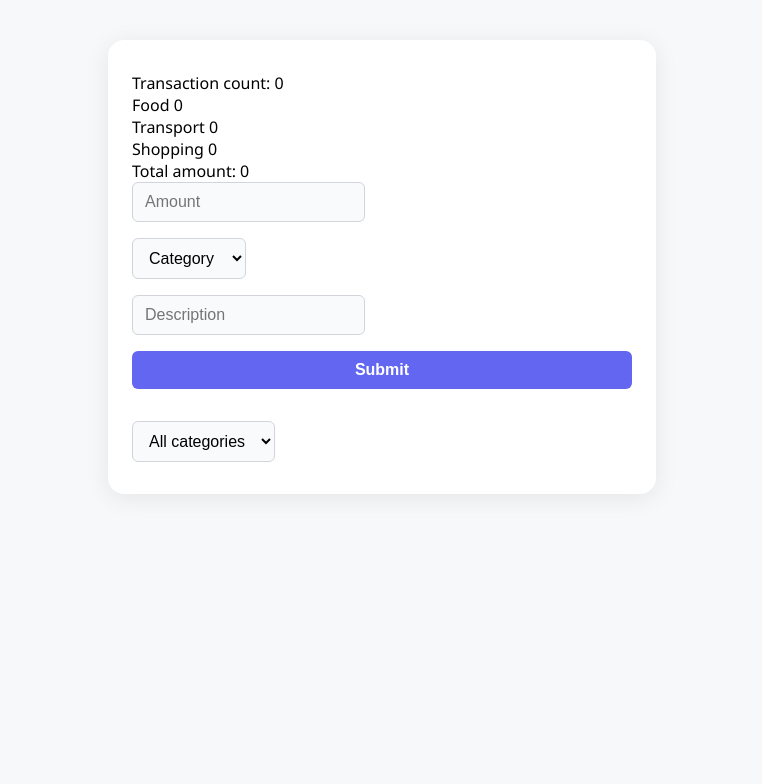
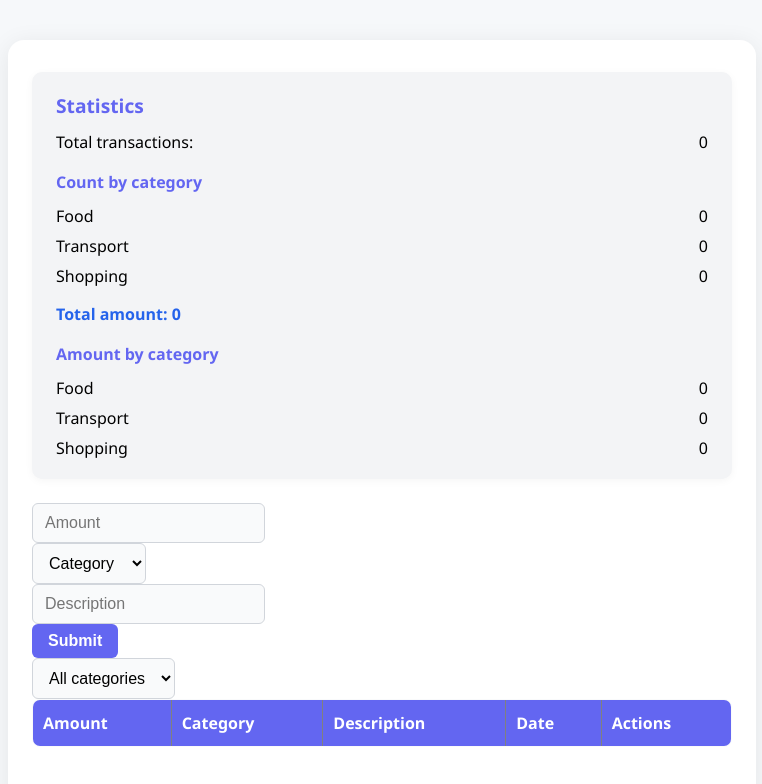
Before and after one commit to gnersisyann/personal-finance-tracker, a Vue app: page / in a window 1280 px wide. Shown: the top 784 px of the page, without its empty margins (258-1020 px from the left). Built offline with nearby package versions, Linux system fonts and the light colour scheme.

Commit message:
Stats.vue changes

```diff
--- a/src/components/AppStats.vue
+++ b/src/components/AppStats.vue
@@ -8,6 +8,14 @@ const { categories } = useCategories();
 
 const totalAmount = computed(() =>
   transactions.value.reduce((sum, t) => (sum += t.amount), 0)
+);
+const amountByCategory = computed(() =>
+  categories.map((cat) => ({
+    name: cat.name,
+    amount: transactions.value
+      .filter((t) => t.category === cat.id)
+      .reduce((sum, t) => sum + t.amount, 0),
+  }))
 );
 
 const transactionCount = computed(() => transactions.value.length);
@@ -20,9 +28,61 @@ const countByCategory = computed(() =>
 </script>
 
 <template>
-  <div>Transaction count: {{ transactionCount }}</div>
-  <div v-for="cat in countByCategory" :key="cat.name">
-    {{ cat.name }} {{ cat.count }}
+  <div class="stats-container">
+    <div class="stats-title">Statistics</div>
+    <div class="stats-row">
+      <span>Total transactions:</span>
+      <span>{{ transactionCount }}</span>
+    </div>
+    <div class="stats-title" style="font-size: 1em; margin-top: 18px">
+      Count by category
+    </div>
+    <div v-for="cat in countByCategory" :key="cat.name" class="stats-row">
+      <span>{{ cat.name }}</span>
+      <span>{{ cat.count }}</span>
+    </div>
+    <div class="stats-total">Total amount: {{ totalAmount }}</div>
+    <div class="stats-title" style="font-size: 1em; margin-top: 18px">
+      Amount by category
+    </div>
+    <div v-for="cat in amountByCategory" :key="cat.name" class="stats-row">
+      <span>{{ cat.name }}</span>
+      <span>{{ cat.amount }}</span>
+    </div>
   </div>
-  <div>Total amount: {{ totalAmount }}</div>
 </template>
+
+<style scoped>
+.stats-container {
+  background: #f3f4f6;
+  border-radius: 10px;
+  padding: 20px 24px;
+  margin-bottom: 24px;
+  box-shadow: 0 2px 8px rgba(0, 0, 0, 0.04);
+}
+
+.stats-title {
+  font-size: 1.2em;
+  font-weight: 600;
+  margin-bottom: 12px;
+  color: #6366f1;
+}
+
+.stats-row {
+  display: flex;
+  justify-content: space-between;
+  margin-bottom: 8px;
+  font-size: 1em;
+}
+
+.stats-row:last-child {
+  margin-bottom: 0;
+}
+
+.stats-total {
+  font-weight: bold;
+  color: #2563eb;
+  margin-top: 16px;
+  margin-bottom: 8px;
+}
+</style>
--- a/src/components/AppTransactionList.vue
+++ b/src/components/AppTransactionList.vue
@@ -1,10 +1,26 @@
 <script setup lang="ts">
+import { watch, ref } from "vue";
 import { useTransactions } from "../composables/useTransactions.ts";
 import { computed } from "vue";
 import { useCategories } from "../composables/useCategories.ts";
+import type { Transaction } from "../composables/useTransactions.ts";
 
 const props = defineProps<{ selectedCategory: number | null }>();
-const { getCategory } = useCategories();
+const { categories, getCategory } = useCategories();
+
+const isModalOpen = ref(false);
+const editingTransaction = ref<Transaction | null>(null);
+const error = ref("");
+
+function openEditModal(transaction: Transaction) {
+  editingTransaction.value = { ...transaction };
+  isModalOpen.value = true;
+}
+
+function closeModal() {
+  isModalOpen.value = false;
+  editingTransaction.value = null;
+}
 
 const { transactions, removeTransaction } = useTransactions();
 const filteredTransactions = computed(() =>
@@ -12,15 +28,142 @@ const filteredTransactions = computed(() =>
     ? transactions.value
     : transactions.value.filter((t) => t.category === props.selectedCategory)
 );
+
+const sortField = ref<"amount" | "category" | "description" | "date">("date");
+const sortDirection = ref<"asc" | "desc">("asc");
+
+const sortedTransactions = computed(() => {
+  // Копируем массив, чтобы не мутировать исходный
+  const arr = [...filteredTransactions.value];
+  arr.sort((a, b) => {
+    let aValue = a[sortField.value];
+    let bValue = b[sortField.value];
+
+    // Для сортировки по категории сравниваем числа, для остальных — строки или числа
+    if (sortField.value === "category" || sortField.value === "amount") {
+      aValue = Number(aValue);
+      bValue = Number(bValue);
+    } else if (sortField.value === "date") {
+      aValue = new Date(aValue).getTime();
+      bValue = new Date(bValue).getTime();
+    } else {
+      // description — строка
+      aValue = String(aValue).toLowerCase();
+      bValue = String(bValue).toLowerCase();
+    }
+
+    if (aValue < bValue) return sortDirection.value === "asc" ? -1 : 1;
+    if (aValue > bValue) return sortDirection.value === "asc" ? 1 : -1;
+    return 0;
+  });
+  return arr;
+});
+
+watch(
+  () => editingTransaction.value,
+  (val) => {
+    if (!val) {
+      error.value = "";
+      return;
+    }
+
+    if (val.amount === null || isNaN(val.amount)) {
+      error.value = "Amount must be a number";
+      return;
+    }
+
+    if (val.amount <= 0) {
+      error.value = "Invalid amount (must be positive)";
+      return;
+    }
+
+    if (!val.description || val.description.trim() === "") {
+      error.value = "Description is required";
+      return;
+    }
+
+    error.value = "";
+  },
+  { deep: true }
+);
+
+function submitEdit() {
+  if (!editingTransaction.value || error.value != "") return;
+  const idx = transactions.value.findIndex(
+    (t) => editingTransaction.value && t.id === editingTransaction.value.id
+  );
+  if (idx !== -1) {
+    transactions.value[idx] = {
+      ...transactions.value[idx],
+      ...editingTransaction.value,
+    };
+  }
+  closeModal();
+}
+
+function sortBy(by: "amount" | "category" | "description" | "date") {
+  if (sortField.value == by) {
+    sortDirection.value = sortDirection.value === "asc" ? "desc" : "asc";
+  } else {
+    sortField.value = by;
+    sortDirection.value = "asc";
+  }
+}
 </script>
 
 <template>
-  <ul>
-    <li v-for="transaction in filteredTransactions" :key="transaction.id">
-      {{ transaction.amount }} {{ getCategory(transaction.category) }}
-      {{ transaction.description }}
-      {{ new Date(transaction.date).toLocaleString() }}
-      <button @click="removeTransaction(transaction.id)">Delete</button>
-    </li>
-  </ul>
+  <table border="1">
+    <thead>
+      <tr>
+        <th @click="sortBy('amount')" style="cursor: pointer">Amount</th>
+        <th @click="sortBy('category')" style="cursor: pointer">Category</th>
+        <th @click="sortBy('description')" style="cursor: pointer">
+          Description
+        </th>
+        <th @click="sortBy('date')" style="cursor: pointer">Date</th>
+        <th>Actions</th>
+      </tr>
+    </thead>
+    <tbody>
+      <tr v-for="transaction in sortedTransactions" :key="transaction.id">
+        <td>{{ transaction.amount }}</td>
+        <td>{{ getCategory(transaction.category) }}</td>
+        <td>{{ transaction.description }}</td>
+        <td>{{ new Date(transaction.date).toLocaleString() }}</td>
+        <td>
+          <button @click="removeTransaction(transaction.id)">Delete</button>
+          <button v-if="!isModalOpen" @click="openEditModal(transaction)">
+            Edit
+          </button>
+        </td>
+      </tr>
+    </tbody>
+  </table>
+  <div v-if="isModalOpen && editingTransaction" class="modal">
+    <form @submit.prevent="submitEdit">
+      <div>
+        <input
+          v-model.number="editingTransaction.amount"
+          placeholder="Amount"
+        />
+      </div>
+      <div>
+        <select v-model.number="editingTransaction.category">
+          <option :value="null" disabled>Category</option>
+          <option v-for="cat in categories" :key="cat.id" :value="cat.id">
+            {{ cat.name }}
+          </option>
+        </select>
+      </div>
+      <div>
+        <input
+          v-model="editingTransaction.description"
+          placeholder="Description"
+        />
+      </div>
+      <button type="submit">Submit</button>
+      <div v-if="error" style="color: red">{{ error }}</div>
+    </form>
+    <button @click="closeModal">Cancel</button>
+  </div>
 </template>
--- a/src/style.css
+++ b/src/style.css
@@ -1,3 +1,4 @@
+/* Общий фон и контейнер */
 body {
   background: #f6f8fa;
   font-family: "Segoe UI", Arial, sans-serif;
@@ -6,7 +7,7 @@ body {
 }
 
 #app {
-  max-width: 500px;
+  max-width: 700px;
   margin: 40px auto;
   background: #fff;
   border-radius: 16px;
@@ -14,11 +15,97 @@ body {
   padding: 32px 24px;
 }
 
-form {
+/* Таблица */
+table {
+  width: 100%;
+  border-collapse: collapse;
+  margin-bottom: 24px;
+  background: #f9fafb;
+  border-radius: 8px;
+  overflow: hidden;
+}
+
+th,
+td {
+  padding: 12px 10px;
+  text-align: left;
+}
+
+th {
+  background: #6366f1;
+  color: #fff;
+  font-weight: 600;
+  user-select: none;
+  transition: background 0.2s;
+  cursor: pointer;
+}
+
+th:last-child {
+  cursor: default;
+  background: #6366f1;
+}
+
+th:hover:not(:last-child) {
+  background: #4f46e5;
+}
+
+tr:nth-child(even) td {
+  background: #f3f4f6;
+}
+
+tr:last-child td {
+  border-bottom: none;
+}
+
+/* Кнопки */
+button {
+  background: #6366f1;
+  color: #fff;
+  border: none;
+  border-radius: 6px;
+  padding: 8px 16px;
+  font-size: 1em;
+  font-weight: 600;
+  cursor: pointer;
+  transition: background 0.2s;
+  margin-right: 8px;
+}
+
+button:last-child {
+  margin-right: 0;
+}
+
+button:hover:not(:disabled) {
+  background: #4f46e5;
+}
+
+button:disabled {
+  opacity: 0.5;
+  cursor: not-allowed;
+}
+
+/* Модальное окно */
+.modal {
+  position: fixed;
+  top: 0;
+  left: 0;
+  right: 0;
+  bottom: 0;
+  background: rgba(0, 0, 0, 0.25);
+  display: flex;
+  align-items: center;
+  justify-content: center;
+  z-index: 1000;
+}
+.modal form {
+  background: #fff;
+  padding: 24px 32px;
+  border-radius: 12px;
+  box-shadow: 0 8px 32px rgba(0, 0, 0, 0.12);
+  min-width: 320px;
   display: flex;
   flex-direction: column;
   gap: 16px;
-  margin-bottom: 32px;
 }
 
 input,
@@ -37,56 +124,6 @@ select:focus {
   outline: none;
 }
 
-button {
-  background: #6366f1;
-  color: #fff;
-  border: none;
-  border-radius: 6px;
-  padding: 10px 0;
-  font-size: 1em;
-  font-weight: 600;
-  cursor: pointer;
-  transition: background 0.2s;
-}
-
-button:hover {
-  background: #4f46e5;
-}
-
-ul {
-  list-style: none;
-  padding: 0;
-  margin: 0;
-}
-
-li {
-  background: #f3f4f6;
-  border-radius: 6px;
-  margin-bottom: 12px;
-  padding: 14px 16px;
-  display: flex;
-  align-items: center;
-  justify-content: space-between;
-}
-
-li span {
-  display: inline-block;
-  min-width: 80px;
-}
-
-li button {
-  background: #ef4444;
-  color: #fff;
-  padding: 6px 14px;
-  border-radius: 4px;
-  font-size: 0.95em;
-  margin-left: 12px;
-}
-
-li button:hover {
-  background: #b91c1c;
-}
-
 [style*="color: red"] {
   margin-top: 4px;
   font-size: 0.97em;
```
